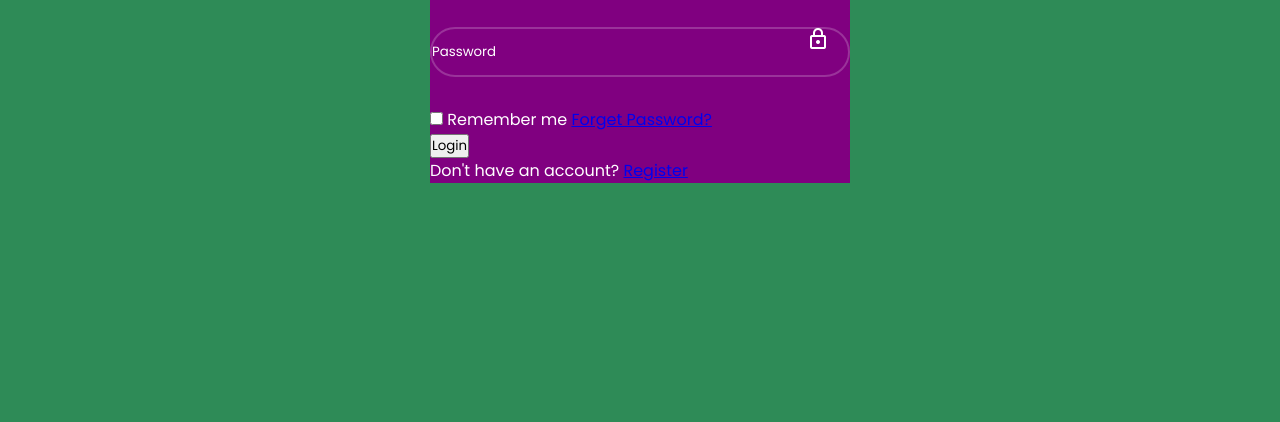
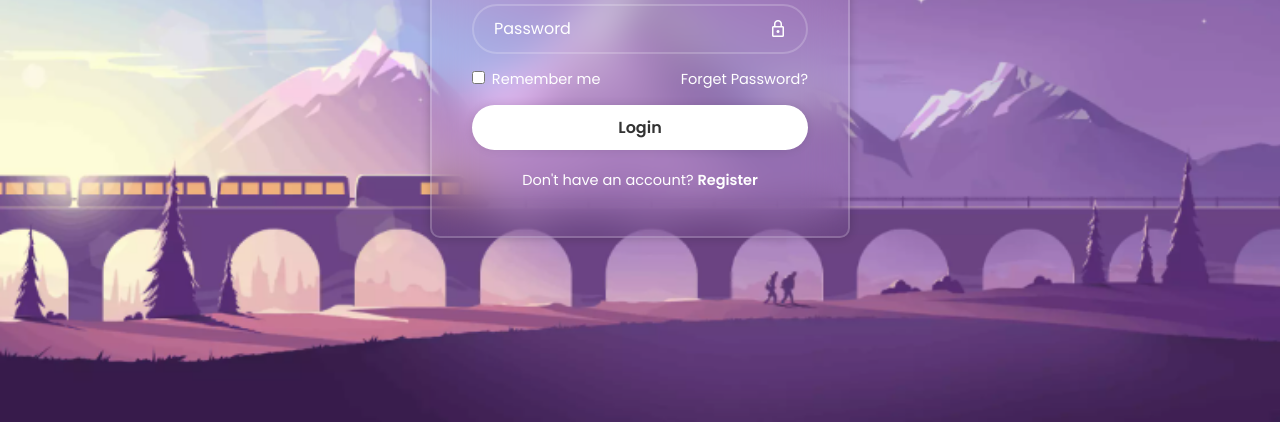
Before and after one commit to Riyad959/Discount_website, a plain HTML site: page login.html in a window 1280 px wide. Shown: the part 378-800 px from the top of the page. Drawn offline with nearby package versions, Linux system fonts and the light colour scheme.

Commit message:
complete login page

```diff
--- a/login.html
+++ b/login.html
@@ -30,7 +30,7 @@
                 <a href="#">Forget Password?</a>
             </div>
 
-            <button type="submit" class="btn">Login</button>
+            <button type="submit" class="log-btn">Login</button>
             <div class="register-link">
                 <p>Don't have an account?
                     <a href="#">Register</a>
--- a/style/style.css
+++ b/style/style.css
@@ -13,13 +13,21 @@ body {
     justify-content: center;
     align-items: center;
     min-height: 100vh;
-    background: seagreen;
+    background: url(/assets/bg_1.png);
+    background-size: cover;
+    background-position: center;
+    background-repeat: no-repeat;
 }
 
 .wrapper {
     width: 420px;
-    background: purple;
+    background: transparent;
+    border: 2px solid rgba(255,255,255, .2);
+    backdrop-filter: blur(20px);
+    box-shadow: 0 0 10px rgba(0, 0, 0, .2);
     color: #fff;
+    border-radius: 10px;
+    padding: 30px 40px;
 }
 
 .wrapper .login-h1 {
@@ -42,6 +50,9 @@ body {
     outline: none;
     border: 2px solid rgba(255,255,255, .2);
     border-radius: 40px;
+    font-size: 16px;
+    color: #fff;
+    padding: 20px 45px 20px 20px;
 }
 
 .input-box input::placeholder {
@@ -51,5 +62,59 @@ body {
 .input-box span{
     position: absolute;
     right: 20px;
+    top: 50%;
+    transform: translateY(-50%);
+    font-size: 20px;
 }
-/* https://www.youtube.com/watch?v=fit4Oyw1gtM */
+
+.wrapper .remenber-forget {
+    display: flex;
+    justify-content: space-between;
+    font-size: 14.5px;
+    margin: -15px 0 15px;
+}
+
+.remenber-forget label input {
+    accent-color: #fff;
+    margin-right: 3px;
+}
+
+.remenber-forget a {
+    color: #fff;
+    text-decoration: none;
+}
+
+.remenber-forget a:hover {
+    text-decoration: underline;
+}
+
+.wrapper .log-btn {
+    width: 100%;
+    height: 45px;
+    background: #fff;
+    border: none;
+    outline: none;
+    border-radius: 45px;
+    box-shadow: 0 0 10px rgba(0, 0, 0, .1);
+    cursor: pointer;
+    font-size: 16px;
+    color: #333;
+    font-weight: 600;
+}
+
+.wrapper .register-link {
+    font-size: 14.5px;
+    text-align: center;
+    /* margin-top: 20px; */
+    margin: 20px 0 15px;
+}
+
+.register-link p a {
+    color: #fff;
+    text-decoration: none;
+    font-weight: 600;
+}
+
+.register-link p a:hover {
+    text-decoration: underline;
+}
```
